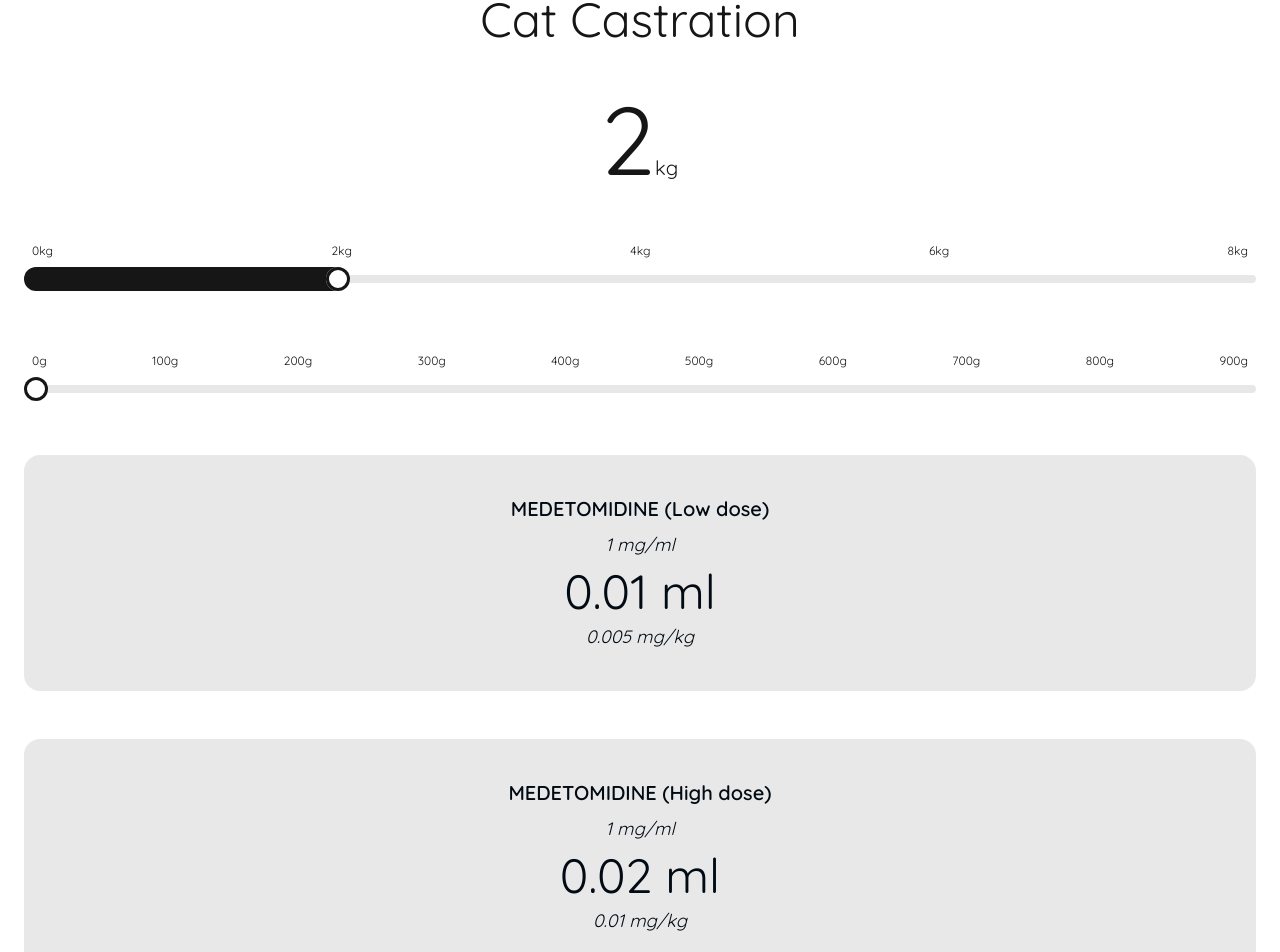
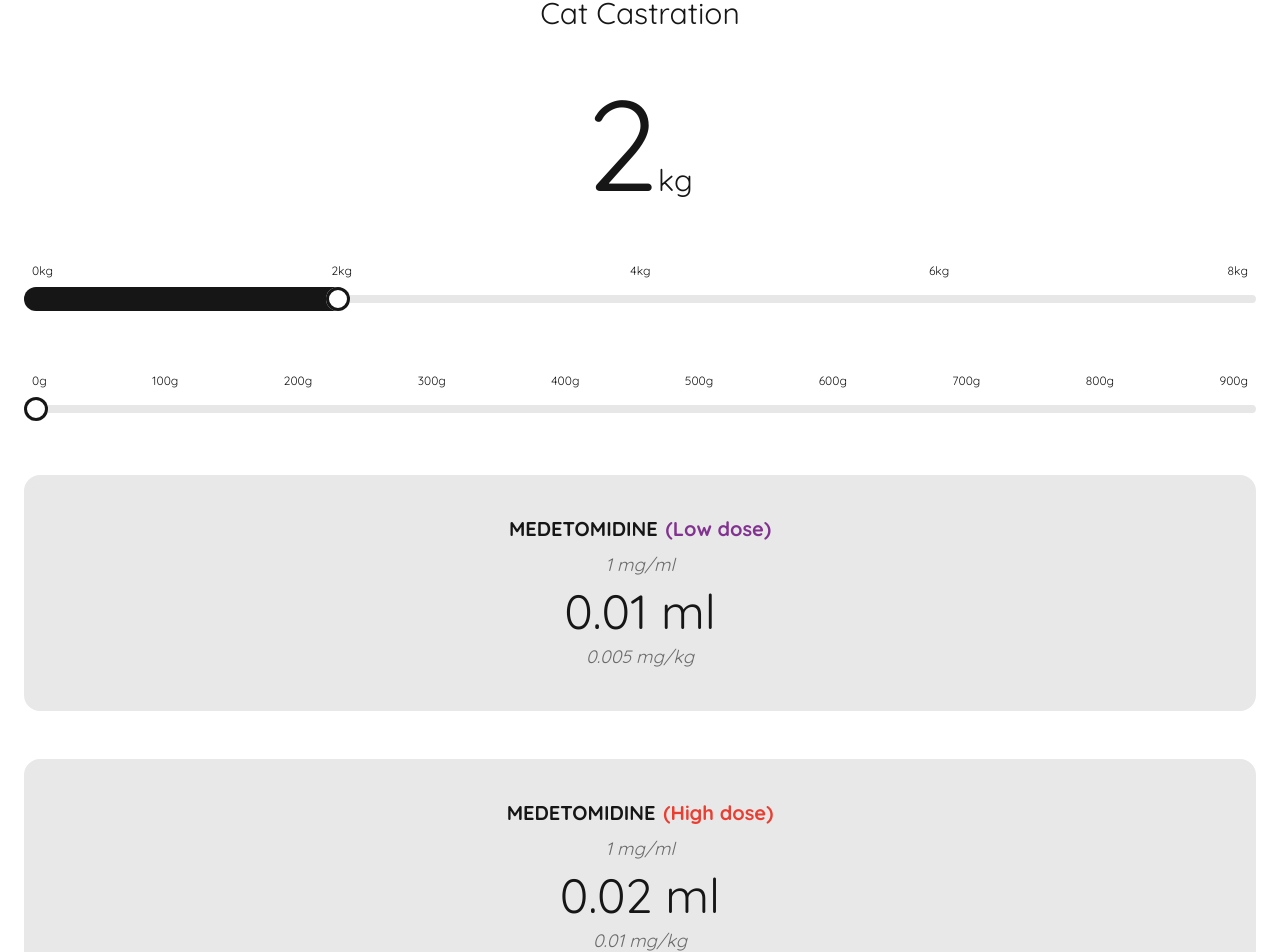
Before and after one commit to robinedmunds/vet-calc, a Next.js app: page /cat/castration in a window 1280 px wide. Shown: the part 141-1093 px from the top of the page. Built offline with nearby package versions, Linux system fonts and the light colour scheme.

Commit message:
Style tweaks

```diff
--- a/src/pages/[animal].tsx
+++ b/src/pages/[animal].tsx
@@ -42,7 +42,7 @@ export default function ProcedureSelect() {
           }}
           key={procedure}
         >
-          <div className="btn btn-neutral h-48 rounded-3xl px-12 text-5xl">
+          <div className="btn btn-neutral h-40 rounded-2xl px-12 text-5xl">
             {capitalise(procedure)}
           </div>
         </Link>,
--- a/src/pages/[animal]/[procedure].tsx
+++ b/src/pages/[animal]/[procedure].tsx
@@ -33,6 +33,7 @@ export default function DrugCalc() {
   const [kg, setKg] = useState<number>(2);
   const [grams, setGrams] = useState<number>(0);
   const [highlight, setHighlight] = useState<string | undefined>(undefined);
+  const weightKg = kg + grams / 1000;
 
   function genDoses() {
     if (!animal || !procedure) return;
@@ -42,7 +43,7 @@ export default function DrugCalc() {
     for (const [name, detail] of Object.entries(DRUGS)) {
       const twoDoses = detail.mgPerKg.low !== detail.mgPerKg.high;
       const roundedDose = calcDose({
-        weightKg: kg + grams / 1000,
+        weightKg,
         mgPerMl: detail.mgPerMl,
         mgPerKg: detail.mgPerKg.low,
         decimalPlaces: 5,
@@ -51,7 +52,7 @@ export default function DrugCalc() {
       arr.push(
         <div
           key={name}
-          className={"card bg-base-200 text-primary-content w-full border-8".concat(
+          className={"card bg-base-200 w-full border-8".concat(
             highlight === name ? " border-secondary" : " border-base-200",
           )}
           onClick={(_) =>
@@ -59,13 +60,19 @@ export default function DrugCalc() {
           }
         >
           <div className="card-body items-center">
-            <h4 className="card-title">
+            <h4 className="card-title font-black">
               {name.toUpperCase()}
-              {twoDoses ? " (Low dose)" : undefined}
+              {twoDoses ? (
+                <span className="text-success"> (Low dose)</span>
+              ) : undefined}
             </h4>
-            <em className="text-lg">{detail.mgPerMl} mg/ml</em>
+            <em className="text-base-content/60 text-lg">
+              {detail.mgPerMl} mg/ml
+            </em>
             <div className="text-5xl">{roundedDose} ml</div>
-            <em className="text-lg">{detail.mgPerKg.low} mg/kg</em>
+            <em className="text-base-content/60 text-lg">
+              {detail.mgPerKg.low} mg/kg
+            </em>
           </div>
         </div>,
       );
@@ -73,17 +80,16 @@ export default function DrugCalc() {
       if (!twoDoses) continue;
 
       const highDose = calcDose({
-        weightKg: kg + grams / 1000,
+        weightKg,
         mgPerMl: detail.mgPerMl,
         mgPerKg: detail.mgPerKg.high,
         decimalPlaces: 5,
       });
-
       const highKey = name.concat("-high");
       arr.push(
         <div
           key={highKey}
-          className={"card bg-base-200 text-primary-content w-full border-8".concat(
+          className={"card bg-base-200  w-full border-8".concat(
             highlight === highKey ? " border-secondary" : " border-base-200",
           )}
           onClick={(_) =>
@@ -91,10 +97,17 @@ export default function DrugCalc() {
           }
         >
           <div className="card-body items-center">
-            <h4 className="card-title">{name.toUpperCase()} (High dose)</h4>
-            <em className="text-lg">{detail.mgPerMl} mg/ml</em>
+            <h4 className="card-title font-black">
+              {name.toUpperCase()}
+              <span className="text-error"> (High dose)</span>
+            </h4>
+            <em className="text-base-content/60 text-lg">
+              {detail.mgPerMl} mg/ml
+            </em>
             <div className="text-5xl">{highDose} ml</div>
-            <em className="text-lg">{detail.mgPerKg.high} mg/kg</em>
+            <em className="text-base-content/60 text-lg">
+              {detail.mgPerKg.high} mg/kg
+            </em>
           </div>
         </div>,
       );
@@ -165,12 +178,11 @@ export default function DrugCalc() {
 
   return (
     <Layout>
-      <main className="container flex flex-col items-center  gap-12 px-4 py-16 ">
-        <h2 className="text-5xl">{capitalise(`${animal} ${procedure}`)}</h2>
-        {/* <h3>Set {animal}'s weight</h3> */}
-        <div className="text-8xl">
-          {kg + grams / 1000}
-          <span className="text-xl">kg</span>
+      <main className="container flex flex-col items-center gap-12 px-4 py-16">
+        <h2 className="text-3xl">{capitalise(`${animal} ${procedure}`)}</h2>
+        <div className="text-9xl">
+          {weightKg}
+          <span className="text-3xl">kg</span>
         </div>
         {genSlider({
           ...WEIGHT_SLIDERS[animal].kg,
@@ -187,9 +199,7 @@ export default function DrugCalc() {
         })}
 
         {genDoses()}
-        <div className="text-secondary-content">
-          ml = (1 ÷ mg/ml) × mg/kg × kg
-        </div>
+        <div className="text-lg">ml = (1 ÷ mg/ml) × mg/kg × kg</div>
       </main>
     </Layout>
   );
--- a/src/pages/index.tsx
+++ b/src/pages/index.tsx
@@ -24,7 +24,7 @@ export default function Home() {
     for (const animal of Object.keys(SOURCE)) {
       arr.push(
         <Link href={{ pathname: "/[animal]", query: { animal } }} key={animal}>
-          <div className="btn btn-neutral h-48 rounded-3xl px-12 text-5xl">
+          <div className="btn btn-neutral h-40 rounded-2xl px-12 text-5xl">
             {capitalise(animal)}
           </div>
         </Link>,
@@ -36,7 +36,7 @@ export default function Home() {
 
   return (
     <Layout>
-      <main className="container flex flex-col items-center justify-center gap-12 px-4 py-16 ">
+      <main className="container flex flex-col items-center justify-center gap-12 px-4 py-16">
         <h2 className="text-3xl">Pick an animal</h2>
         <div className="flex flex-wrap justify-around gap-12">{genBtns()}</div>
       </main>
```
